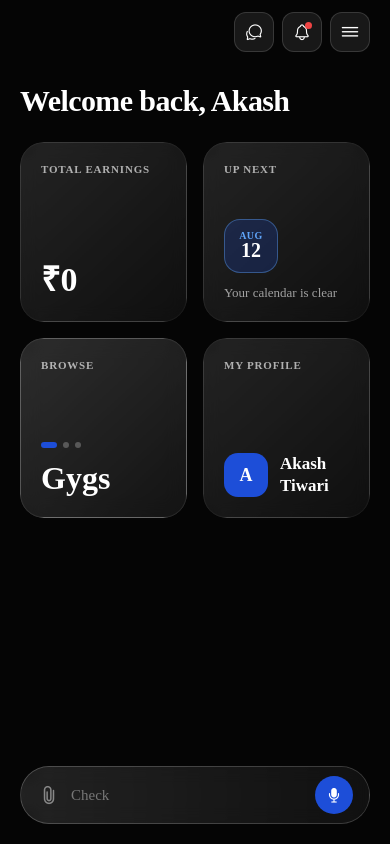
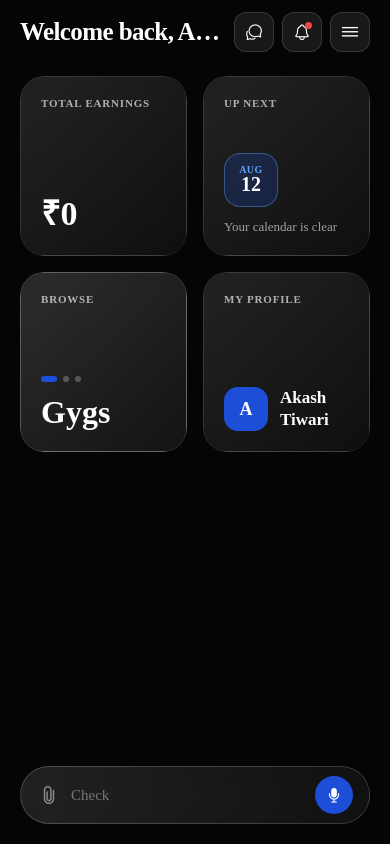
Before and after one commit to nextgigdotcom/gygs-app, a React Native app: screen / in a window 390 px wide. Built offline with nearby package versions, Linux system fonts and the light colour scheme.

Commit message:
fix: Group greeting text and top-right icons into single flex-row header and center My Profile content

```diff
--- a/src/screens/DashboardScreen.js
+++ b/src/screens/DashboardScreen.js
@@ -67,9 +67,9 @@ export default function DashboardScreen({ onNavigateBrowse }) {
       {/* Main Content Area */}
       <View style={styles.content}>
 
-        {/* Top Header Bar (No square box on left, 3 icon buttons on right: Chats, Notifications, Menu) */}
-        <View style={styles.header}>
-          <View style={{ width: 1 }} />
+        {/* Unified Flex-Row Header Bar: Title Left, Icons Right */}
+        <View style={styles.headerRow}>
+          <Text style={styles.welcomeTitle} numberOfLines={1}>Welcome back, Akash</Text>
 
           <View style={styles.headerRightRow}>
             {/* Direct Chats Button */}
@@ -89,9 +89,6 @@ export default function DashboardScreen({ onNavigateBrowse }) {
             </TouchableOpacity>
           </View>
         </View>
-
-        {/* Welcome Header */}
-        <Text style={styles.welcomeTitle}>Welcome back, Akash</Text>
 
         {/* 2x2 Grid of Liquid White Glass Gradient Cards with Blue Accents */}
         <View style={styles.gridContainer}>
@@ -160,7 +157,7 @@ export default function DashboardScreen({ onNavigateBrowse }) {
             </LinearGradient>
           </TouchableOpacity>
 
-          {/* Card 4: MY PROFILE (Royal Blue Avatar Accent) */}
+          {/* Card 4: MY PROFILE (Centered Avatar & Name Layout) */}
           <View style={styles.cardWrapper}>
             <LinearGradient
               colors={['rgba(255, 255, 255, 0.15)', 'rgba(255, 255, 255, 0.03)']}
@@ -170,7 +167,7 @@ export default function DashboardScreen({ onNavigateBrowse }) {
             >
               <BlurView intensity={40} tint="dark" style={styles.cardContent}>
                 <Text style={styles.cardHeaderLabel}>MY PROFILE</Text>
-                <View style={styles.profileSection}>
+                <View style={styles.profileSectionCentered}>
                   <View style={styles.profileAvatarBlue}>
                     <Text style={styles.profileAvatarTextWhite}>A</Text>
                   </View>
@@ -230,11 +227,20 @@ const styles = StyleSheet.create({
     paddingHorizontal: 20,
     paddingTop: 12,
   },
-  header: {
+  headerRow: {
     flexDirection: 'row',
     justifyContent: 'space-between',
     alignItems: 'center',
-    marginBottom: 32,
+    marginBottom: 24,
+  },
+  welcomeTitle: {
+    color: '#ffffff',
+    fontSize: 25,
+    fontFamily: 'AirbnbCereal-Bold',
+    fontWeight: '700',
+    letterSpacing: -0.6,
+    flex: 1,
+    marginRight: 10,
   },
   headerRightRow: {
     flexDirection: 'row',
@@ -259,14 +265,6 @@ const styles = StyleSheet.create({
     height: 7,
     borderRadius: 3.5,
     backgroundColor: '#ef4444',
-  },
-  welcomeTitle: {
-    color: '#ffffff',
-    fontSize: 30,
-    fontFamily: 'AirbnbCereal-Bold',
-    fontWeight: '700',
-    letterSpacing: -0.6,
-    marginBottom: 24,
   },
   gridContainer: {
     flexDirection: 'row',
@@ -369,9 +367,9 @@ const styles = StyleSheet.create({
     fontFamily: 'AirbnbCereal-Bold',
     fontWeight: '700',
   },
-  profileSection: {
+  profileSectionCentered: {
     flexDirection: 'row',
-    alignItems: 'center',
+    alignItems: 'center', // Perfectly vertically centered alongside avatar block
     gap: 12,
   },
   profileAvatarBlue: {
@@ -390,6 +388,7 @@ const styles = StyleSheet.create({
   },
   profileNameContainer: {
     flex: 1,
+    justifyContent: 'center',
   },
   profileNameText: {
     color: '#ffffff',
```
